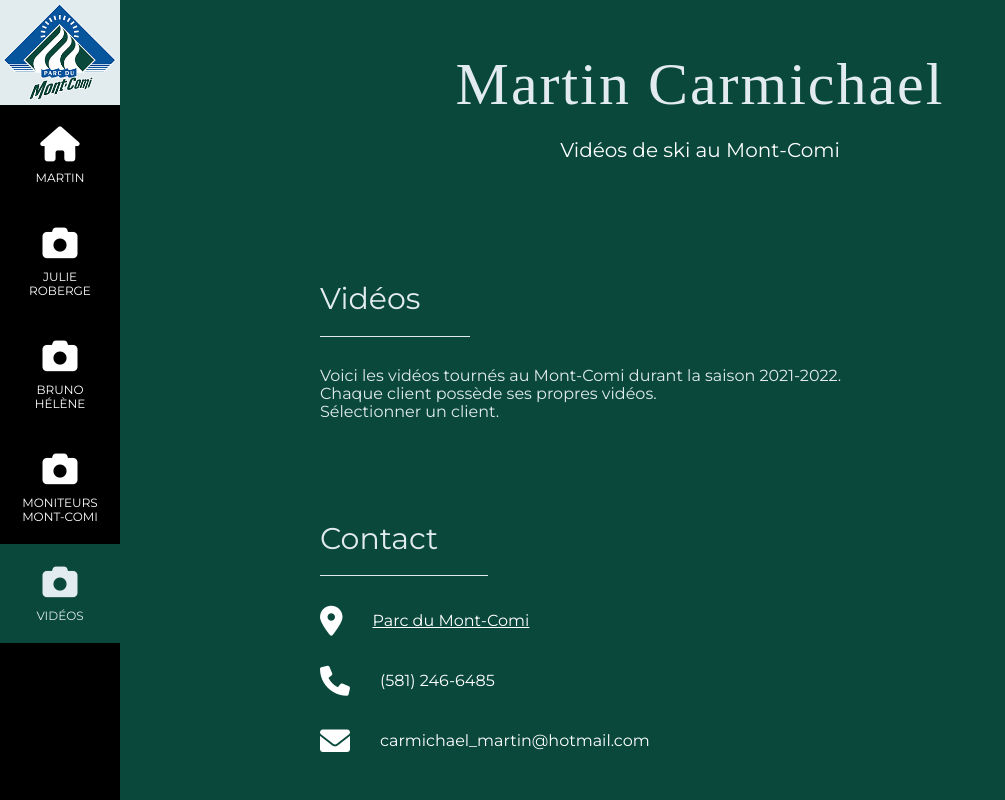
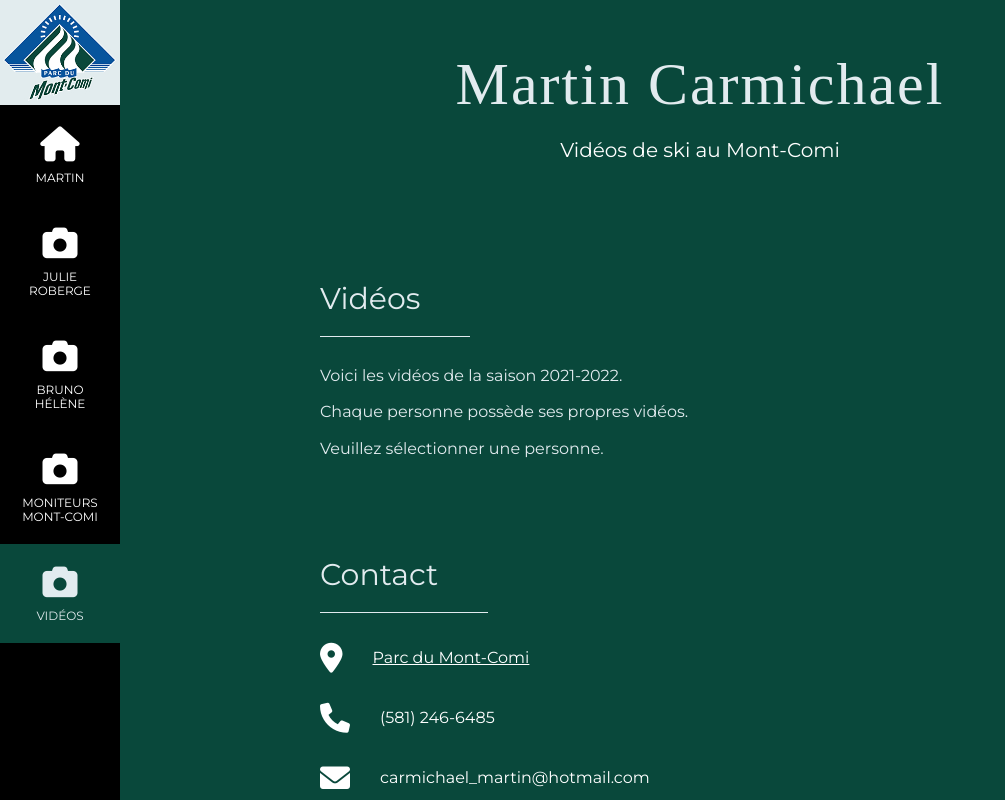
Before and after one commit to mcski/mcski.github.io, a plain HTML site: page e5e9fa1ba31ecd1ae84f75caaa474f3a663f05f4/videos.html in a window 1280 px wide. Shown: the top 800 px of the page, without its empty margins (0-1005 px from the left). Drawn offline with Linux system fonts and the light colour scheme.

Commit message:
modified:   e5e9fa1ba31ecd1ae84f75caaa474f3a663f05f4/videos.html

```diff
--- a/e5e9fa1ba31ecd1ae84f75caaa474f3a663f05f4/videos.html
+++ b/e5e9fa1ba31ecd1ae84f75caaa474f3a663f05f4/videos.html
@@ -71,9 +71,9 @@
         <div class="container">
             <h2>Vidéos</h2>
                 <p>
-                 Voici les vidéos tournés au Mont-Comi durant la saison 2021-2022.</p>
-                <p>Chaque client possède ses propres vidéos.</p>
-                <p>Sélectionner un client.</p>
+                 Voici les vidéos de la saison 2021-2022.</p></br>
+                <p>Chaque personne possède ses propres vidéos.</p></br>
+                <p>Veuillez sélectionner une personne.</p>
        </div>
     </div>
     <!-- end photos -->
```
